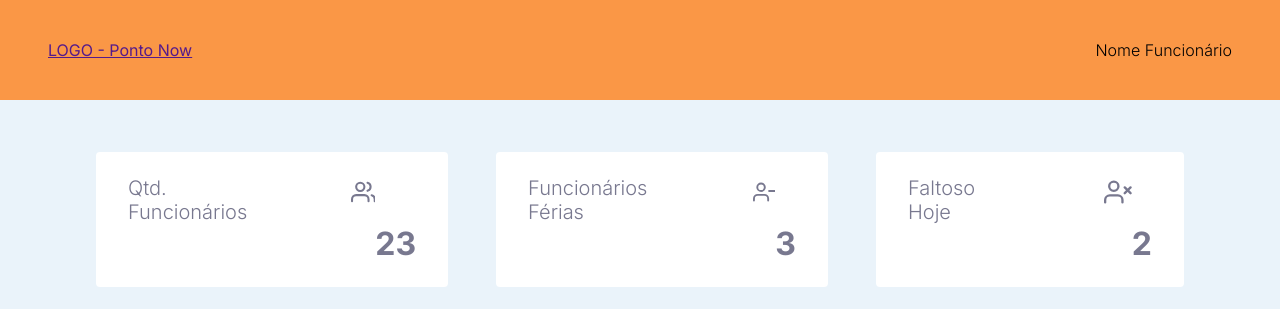
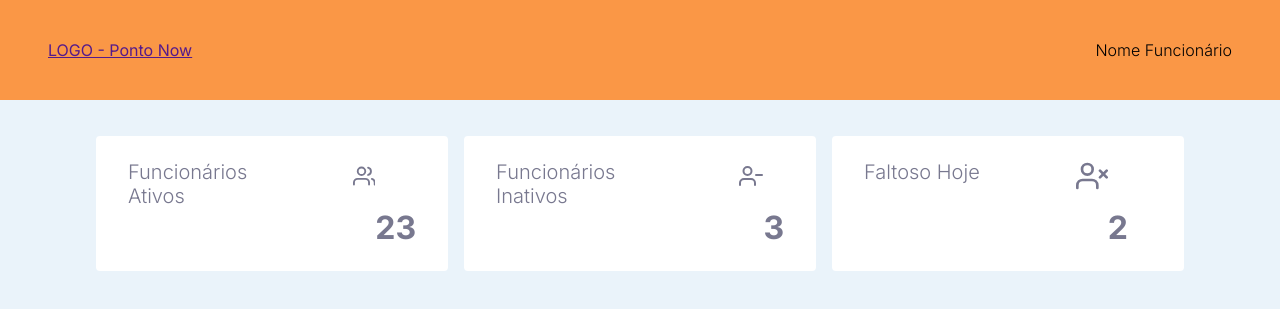
Before and after one commit to jorgelucasalima/pontonow, a React (Create React App) app: page /admin in a window 1280 px wide. Shown: the top 309 px of the page. Built offline with nearby package versions, Linux system fonts and the light colour scheme; no server answers; the database is empty.

Commit message:
ajuste no dashboard do admin

```diff
--- a/src/components/DashboardAdmin/index.jsx
+++ b/src/components/DashboardAdmin/index.jsx
@@ -6,12 +6,12 @@ export function DashboardAdmin() {
     <Container>
       <Content>
         <div>
-          <p>Qtd. Funcionários</p>
+          <p>Funcionários Ativos</p>
           <FiUsers/>
           <strong>23</strong>
         </div>
         <div>
-          <p>Funcionários Férias</p>
+          <p>Funcionários Inativos</p>
           <FiUserMinus/>
           <strong>3</strong>
         </div>
--- a/src/components/DashboardAdmin/styles.js
+++ b/src/components/DashboardAdmin/styles.js
@@ -11,8 +11,8 @@ export const Container = styled.div`
 export const Content = styled.div`
   display: grid;
   grid-template-columns: repeat(3, 1fr);
-  gap: 3rem;
-  margin-top: 3rem;
+  gap: 1rem;
+  margin-top: 2rem;
 
   div {
     background: var(--fundo-header);
```
